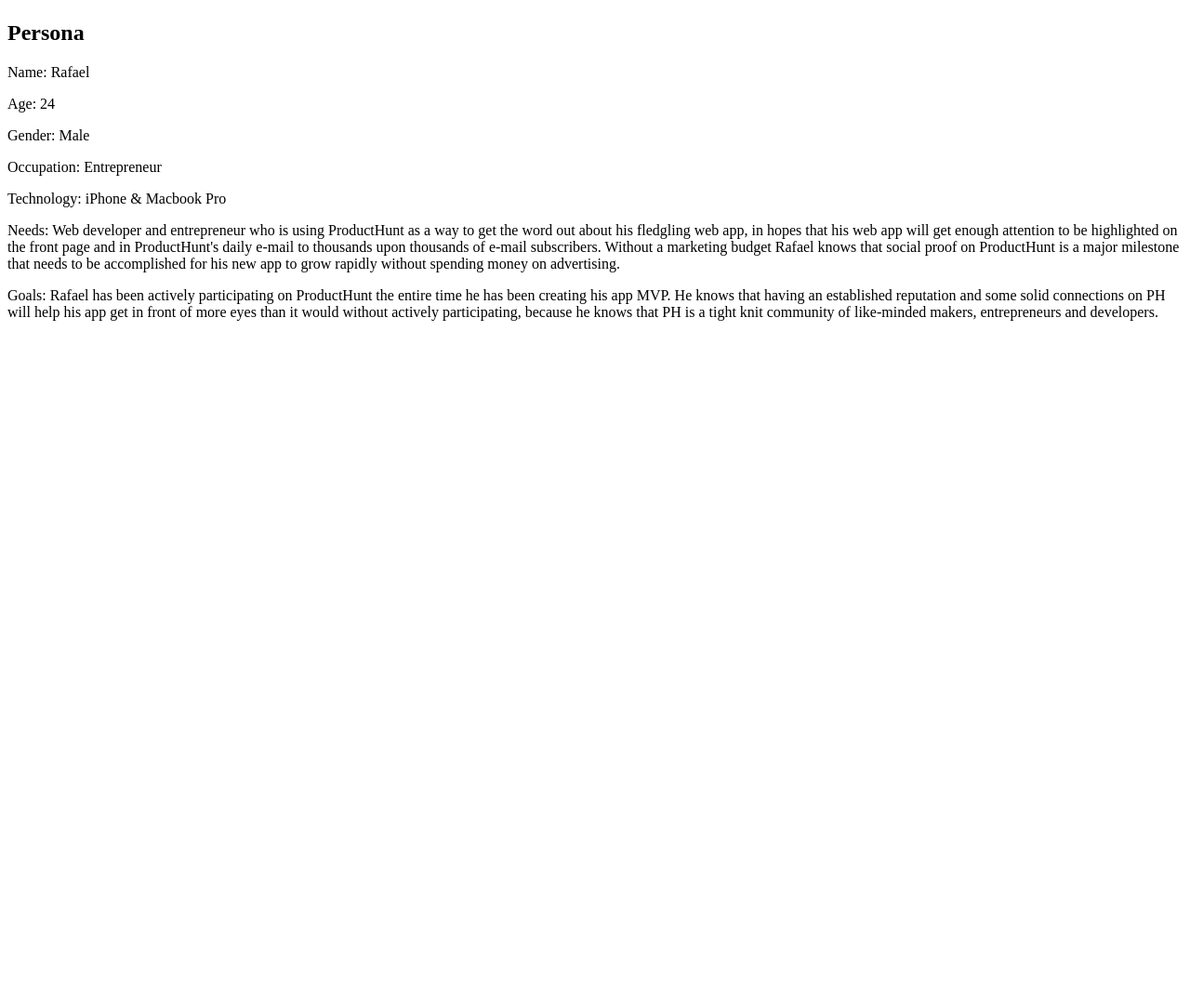
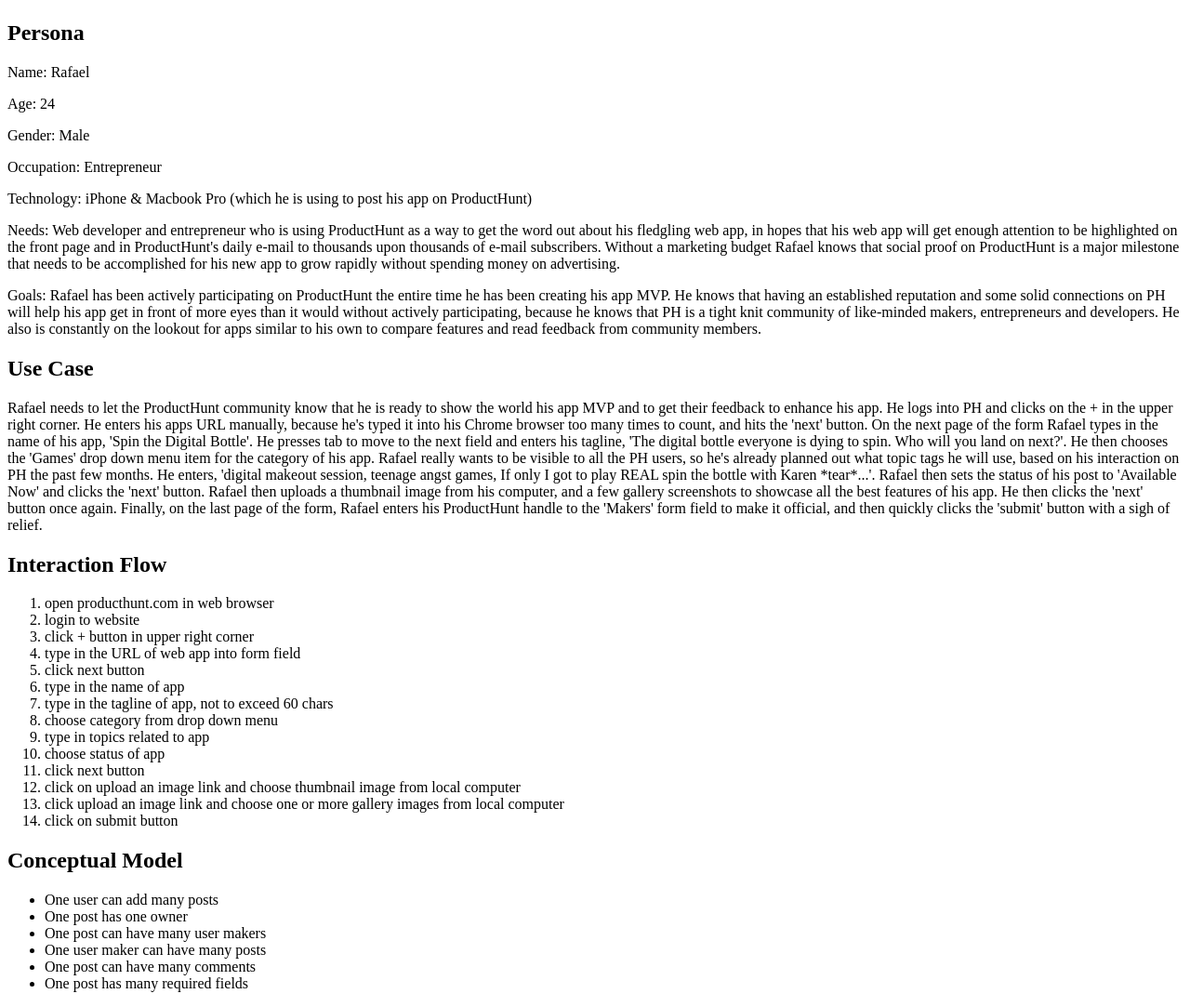
Before and after one commit to cmd-space/producthunt-ownership-post, a PHP site: page / in a window 1280 px wide. Shown: the part 58-1141 px from the top of the page at 93% size. Before the commit the page ends 403 px from the top, so only its background shows below. Run offline with PHP 8.4, Linux system fonts and the light colour scheme.

Commit message:
added more content with appealing layout (ordered list and an unordered list)

```diff
--- a/index.php
+++ b/index.php
@@ -17,9 +17,37 @@
 			<p><span>Age:</span> 24</p>
 			<p><span>Gender:</span> Male</p>
 			<p><span>Occupation:</span> Entrepreneur</p>
-			<p><span>Technology:</span> iPhone & Macbook Pro</p>
+			<p><span>Technology:</span> iPhone & Macbook Pro (which he is using to post his app on ProductHunt)</p>
 			<p><span>Needs:</span> Web developer and entrepreneur who is using ProductHunt as a way to get the word out about his fledgling web app, in hopes that his web app will get enough attention to be highlighted on the front page and in ProductHunt's daily e-mail to thousands upon thousands of e-mail subscribers. Without a marketing budget Rafael knows that social proof on ProductHunt is a major milestone that needs to be accomplished for his new app to grow rapidly without spending money on advertising.</p>
-			<p><span>Goals:</span> Rafael has been actively participating on ProductHunt the entire time he has been creating his app MVP. He knows that having an established reputation and some solid connections on PH will help his app get in front of more eyes than it would without actively participating, because he knows that PH is a tight knit community of like-minded makers, entrepreneurs and developers.</p>
+			<p><span>Goals:</span> Rafael has been actively participating on ProductHunt the entire time he has been creating his app MVP. He knows that having an established reputation and some solid connections on PH will help his app get in front of more eyes than it would without actively participating, because he knows that PH is a tight knit community of like-minded makers, entrepreneurs and developers. He also is constantly on the lookout for apps similar to his own to compare features and read feedback from community members.</p>
+			<h2>Use Case</h2>
+			<p>Rafael needs to let the ProductHunt community know that he is ready to show the world his app MVP and to get their feedback to enhance his app. He logs into PH and clicks on the + in the upper right corner. He enters his apps URL manually, because he's typed it into his Chrome browser too many times to count, and hits the 'next' button. On the next page of the form Rafael types in the name of his app, 'Spin the Digital Bottle'. He presses tab to move to the next field and enters his tagline, 'The digital bottle everyone is dying to spin. Who will you land on next?'. He then chooses the 'Games' drop down menu item for the category of his app. Rafael really wants to be visible to all the PH users, so he's already planned out what topic tags he will use, based on his interaction on PH the past few months. He enters, 'digital makeout session, teenage angst games, If only I got to play REAL spin the bottle with Karen *tear*...'. Rafael then sets the status of his post to 'Available Now' and clicks the 'next' button. Rafael then uploads a thumbnail image from his computer, and a few gallery screenshots to showcase all the best features of his app. He then clicks the 'next' button once again. Finally, on the last page of the form, Rafael enters his ProductHunt handle to the 'Makers' form field to make it official, and then quickly clicks the 'submit' button with a sigh of relief.</p>
+			<h2>Interaction Flow</h2>
+			<ol>
+				<li>open producthunt.com in web browser</li>
+				<li>login to website</li>
+				<li>click + button in upper right corner</li>
+				<li>type in the URL of web app into form field</li>
+				<li>click next button</li>
+				<li>type in the name of app</li>
+				<li>type in the tagline of app, not to exceed 60 chars</li>
+				<li>choose category from drop down menu</li>
+				<li>type in topics related to app</li>
+				<li>choose status of app</li>
+				<li>click next button</li>
+				<li>click on upload an image link and choose thumbnail image from local computer</li>
+				<li>click upload an image link and choose one or more gallery images from local computer</li>
+				<li>click on submit button</li>
+			</ol>
+			<h2>Conceptual Model</h2>
+			<ul>
+				<li>One user can add many posts</li>
+				<li>One post has one owner</li>
+				<li>One post can have many user makers</li>
+				<li>One user maker can have many posts</li>
+				<li>One post can have many comments</li>
+				<li>One post has many required fields</li>
+			</ul>
 		</main>
 	</body>
 </html>
```
